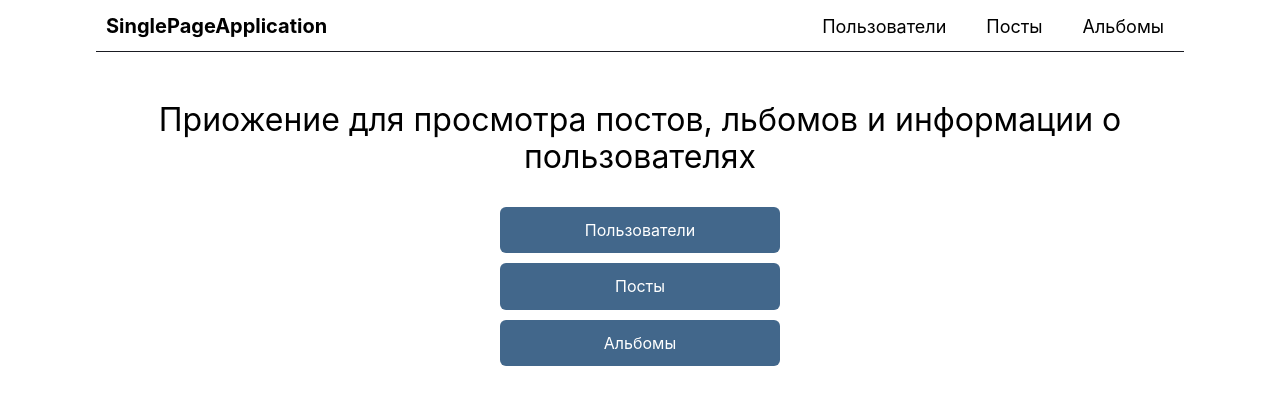
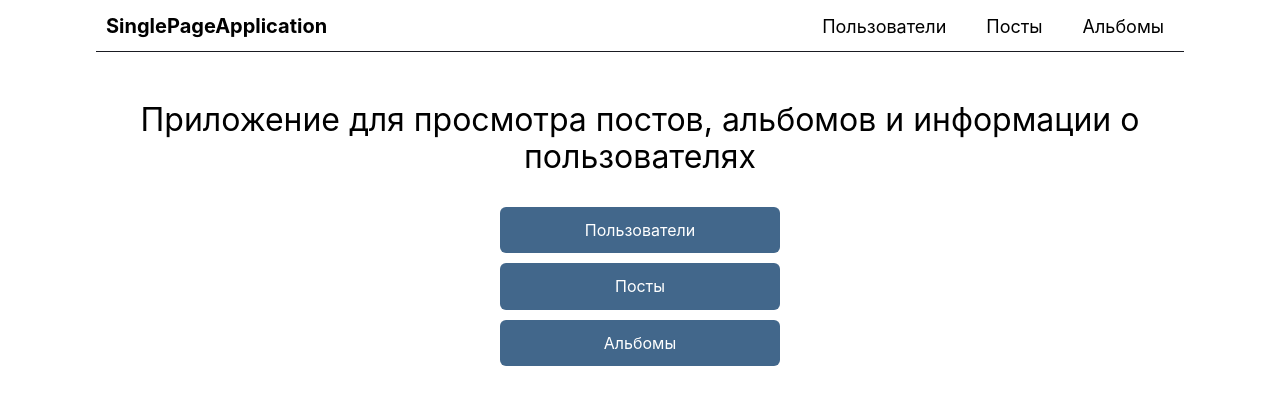
Before and after one commit to AleksandrV-git/SPA-users-albums---posts, a React (Create React App) app: page / in a window 1280 px wide. Shown: the top 404 px of the page. Built offline with nearby package versions, Linux system fonts and the light colour scheme.

Commit message:
fix Home component

```diff
--- a/src/components/Home.js
+++ b/src/components/Home.js
@@ -4,7 +4,7 @@ import { Link } from 'react-router-dom';
 function Home() {
   return (
     <div className="home-container">
-      <h1 className="home-container__title">Приожение для просмотра постов, льбомов и информации о пользователях</h1>
+      <h1 className="home-container__title">Приложение для просмотра постов, альбомов и информации о пользователях</h1>
       <Link className="button home-container__button" to="/users">Пользователи</Link>
       <Link className="button home-container__button" to="/posts">Посты</Link>
       <Link className="button home-container__button" to="/albums">Альбомы</Link>
```
Also changed, not shown: 1 other file (tests, documents, lock files or other folders).
